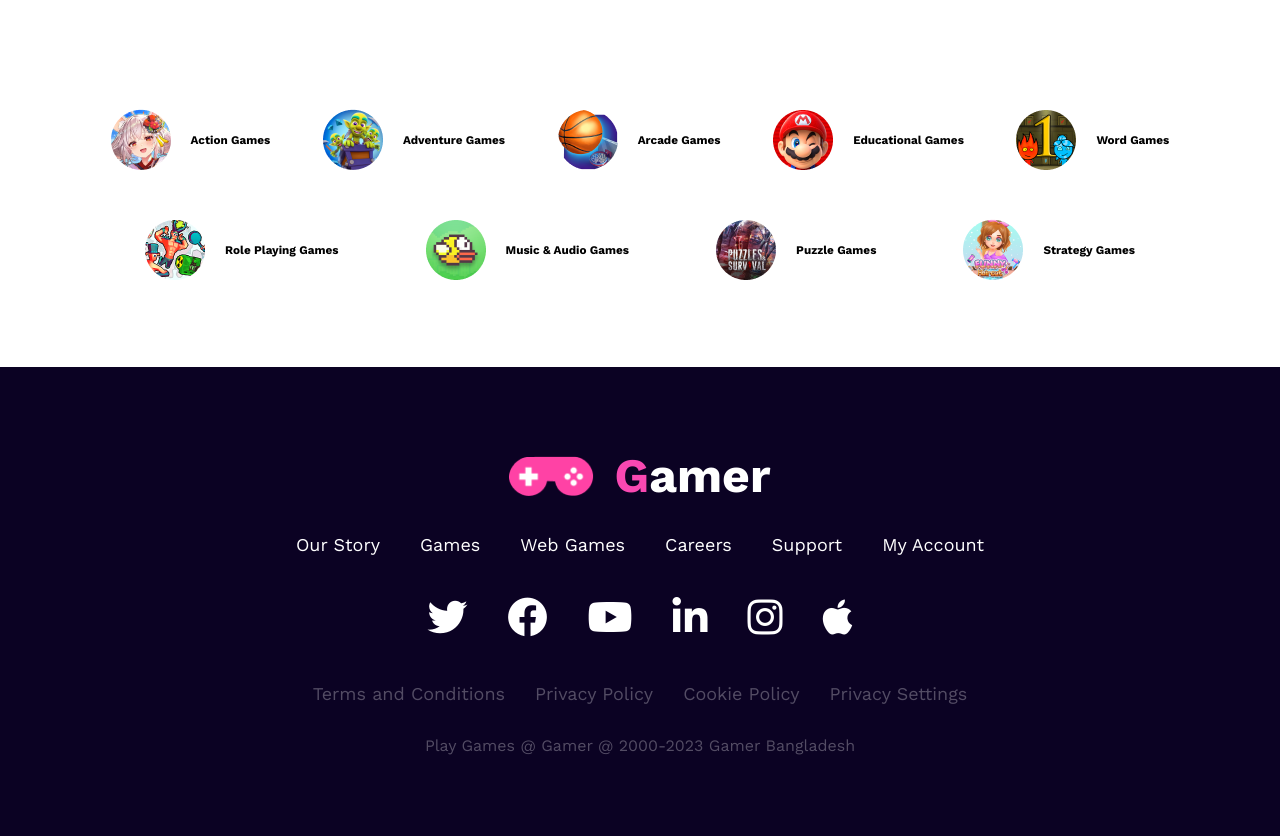
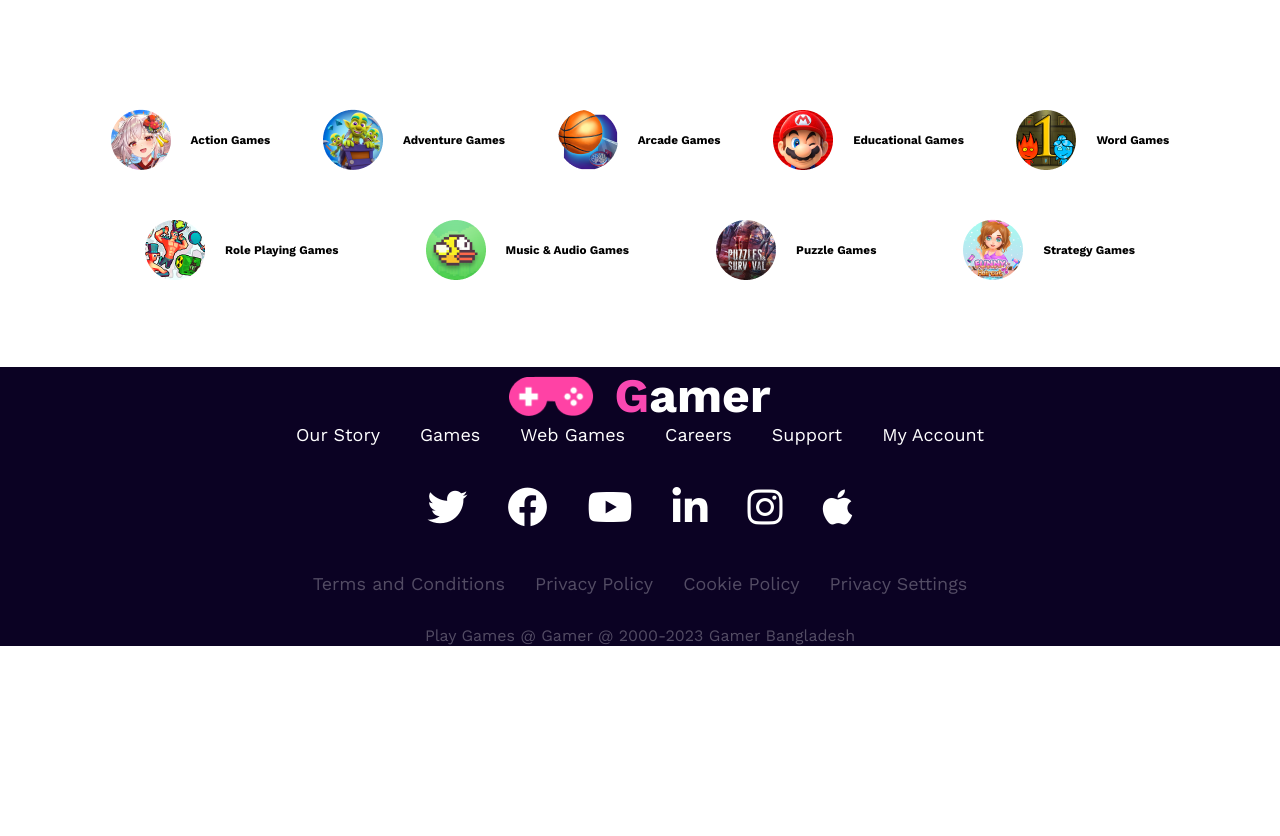
Before and after one commit to Mahadi-Hasan-Sopon/gamers-zone, a plain HTML site: page index.html in a window 1280 px wide. Shown: the part 1883-2719 px from the top of the page. After the commit the page ends 2529 px from the top, so only its background shows below. Drawn offline with nearby package versions, Linux system fonts and the light colour scheme.

Commit message:
Update style.css

```diff
--- a/style.css
+++ b/style.css
@@ -326,8 +326,11 @@ footer {
   color: #fff;
 }
 
+footer .footer-content {
+  padding: 8rem 0;
+}
+
 footer .logo {
-  padding: 8rem 5rem 3rem;
   justify-content: center;
 }
 
@@ -365,7 +368,7 @@ footer .tcpp-section {
 }
 
 footer .copyright {
-  padding: 3rem 0 8rem;
+  padding-top: 3rem;
   font-size: 1.6rem;
   text-align: center;
 }
```
